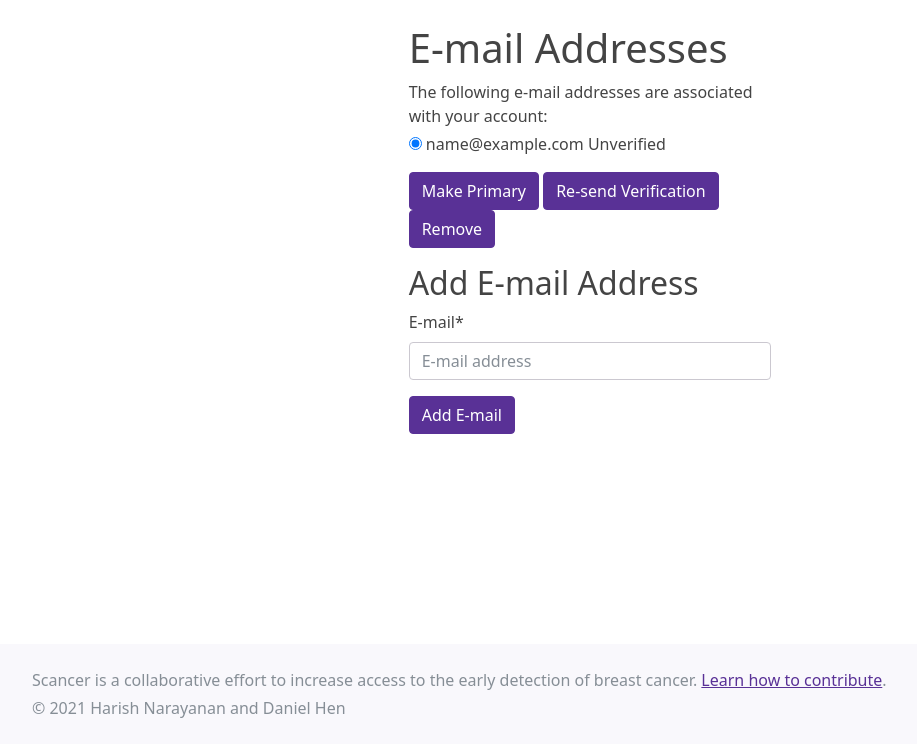
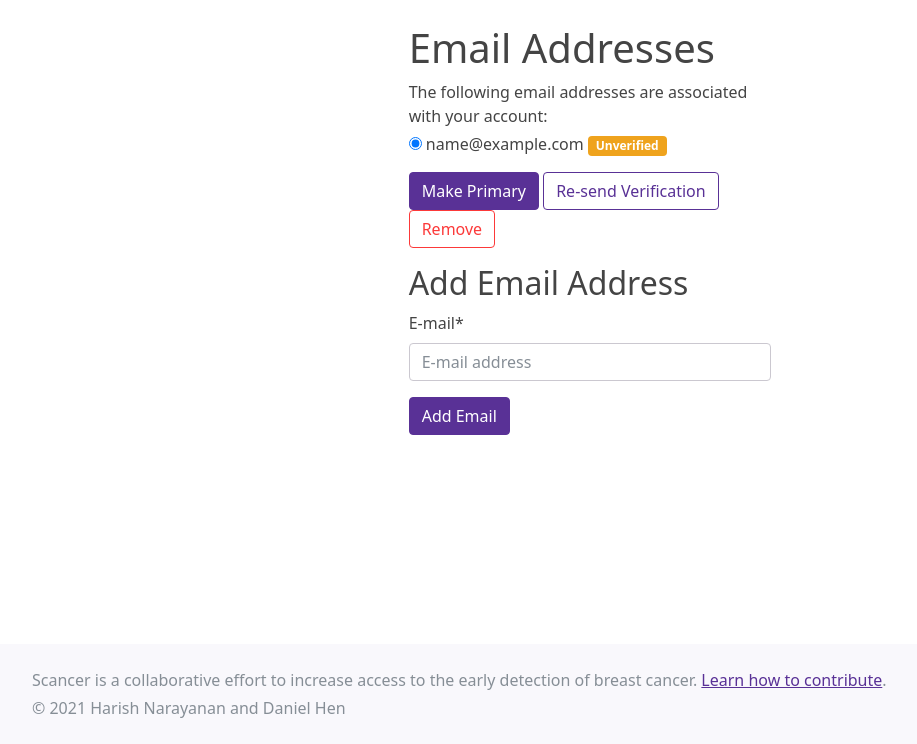
Before and after one commit to scancer-org/webapp, a Django app: page /accounts/email/ in a window 1280 px wide. Shown: the part 56-800 px from the top of the page, without its empty margins (50-967 px from the left). Run offline with Django 3.2, Linux system fonts and the light colour scheme; the visitor is signed in with stand-in values (Sample User, id 1); data comes from the database, SQL or seed files in the repository; some libraries are stand-ins or nearby versions.

Commit message:
Continue polishing of accounts page templates

```diff
--- a/config/settings/base.py
+++ b/config/settings/base.py
@@ -4,6 +4,7 @@ Base settings to build other settings files upon.
 from pathlib import Path
 
 import environ
+from django.contrib.messages import constants as messages
 
 ROOT_DIR = Path(__file__).resolve(strict=True).parent.parent.parent
 # scancer/
@@ -123,6 +124,10 @@ AUTH_PASSWORD_VALIDATORS = [
     {"NAME": "django.contrib.auth.password_validation.CommonPasswordValidator"},
     {"NAME": "django.contrib.auth.password_validation.NumericPasswordValidator"},
 ]
+
+MESSAGE_TAGS = {
+    messages.ERROR: "danger",
+}
 
 # MIDDLEWARE
 # ------------------------------------------------------------------------------
--- a/scancer/templates/account/email.html
+++ b/scancer/templates/account/email.html
@@ -8,10 +8,10 @@
 
 {% block inner %}
 <div class="container-fluid">
-<h1>{% trans "E-mail Addresses" %}</h1>
+<h1>{% trans "Email Addresses" %}</h1>
 
 {% if user.emailaddress_set.all %}
-<p class="mb-1">{% trans 'The following e-mail addresses are associated with your account:' %}</p>
+<p class="mb-1">{% trans 'The following email addresses are associated with your account:' %}</p>
 
 <form action="{% url 'account_email' %}" class="email_list" method="post">
 {% csrf_token %}
@@ -25,36 +25,36 @@
 
     {{ emailaddress.email }}
     {% if emailaddress.verified %}
-    <span class="verified">{% trans "Verified" %}</span>
+    <span class="badge bg-success">{% trans "Verified" %}</span>
     {% else %}
-    <span class="unverified">{% trans "Unverified" %}</span>
+    <span class="badge bg-warning">{% trans "Unverified" %}</span>
     {% endif %}
-    {% if emailaddress.primary %}<span class="primary">{% trans "Primary" %}</span>{% endif %}
+    {% if emailaddress.primary %}<span class="badge bg-primary">{% trans "Primary" %}</span>{% endif %}
   </label>
 </div>
   {% endfor %}
 
 <div class="form-group mt-3">
       <button class="secondaryAction btn btn-primary" type="submit" name="action_primary" >{% trans 'Make Primary' %}</button>
-      <button class="secondaryAction btn btn-primary" type="submit" name="action_send" >{% trans 'Re-send Verification' %}</button>
-      <button class="primaryAction btn btn-primary" type="submit" name="action_remove" >{% trans 'Remove' %}</button>
+      <button class="secondaryAction btn btn-outline-primary" type="submit" name="action_send" >{% trans 'Re-send Verification' %}</button>
+      <button class="primaryAction btn btn-outline-danger" type="submit" name="action_remove" >{% trans 'Remove' %}</button>
 </div>
 
 </fieldset>
 </form>
 
 {% else %}
-<p><strong>{% trans 'Warning:'%}</strong> {% trans "You currently do not have any e-mail address set up. You should really add an e-mail address so you can receive notifications, reset your password, etc." %}</p>
+<p><strong>{% trans 'Warning:'%}</strong> {% trans "You currently do not have any email address set up. You should really add an email address so you can receive notifications, reset your password, etc." %}</p>
 
 {% endif %}
 
 
-    <h2 class="mt-3">{% trans "Add E-mail Address" %}</h2>
+    <h2 class="mt-3">{% trans "Add Email Address" %}</h2>
 
     <form method="post" action="{% url 'account_email' %}" class="add_email">
         {% csrf_token %}
         {{ form|crispy }}
-        <button class="btn btn-primary" name="action_add" type="submit">{% trans "Add E-mail" %}</button>
+        <button class="btn btn-primary" name="action_add" type="submit">{% trans "Add Email" %}</button>
     </form>
 </div>
 {% endblock %}
@@ -64,7 +64,7 @@
 {{ block.super }}
 <script type="text/javascript">
 window.addEventListener('DOMContentLoaded',function() {
-  const message = "{% trans 'Do you really want to remove the selected e-mail address?' %}";
+  const message = "{% trans 'Do you really want to remove the selected email address?' %}";
   const actions = document.getElementsByName('action_remove');
   if (actions.length) {
     actions[0].addEventListener("click", function(e) {
--- a/scancer/templates/account/login.html
+++ b/scancer/templates/account/login.html
@@ -8,7 +8,7 @@
 
 {% block inner %}
 
-<h1>{% trans "Please sign in" %}</h1>
+<h1>{% trans "Please Sign In" %}</h1>
 
 {% get_providers as socialaccount_providers %}
 
--- a/scancer/templates/account/logout.html
+++ b/scancer/templates/account/logout.html
@@ -5,7 +5,7 @@
 {% block head_title %}{% trans "Sign out of the Scancer webapp prototype" %}{% endblock %}
 
 {% block inner %}
-<h1>{% trans "Sign out" %}</h1>
+<h1>{% trans "Sign Out" %}</h1>
 
 <p>{% trans 'Are you sure you want to sign out?' %}</p>
 
--- a/scancer/templates/account/signup.html
+++ b/scancer/templates/account/signup.html
@@ -6,7 +6,7 @@
 {% block head_title %}{% trans "}Sign up to access the Scancer webapp prototype" %}{% endblock %}
 
 {% block inner %}
-<h1>{% trans "Please sign up" %}</h1>
+<h1>{% trans "Please Sign Up" %}</h1>
 
 <p>{% blocktrans %}Already have an account? Then please <a href="{{ login_url }}">sign in</a>.{% endblocktrans %}</p>
 
@@ -16,7 +16,7 @@
   {% if redirect_field_value %}
   <input type="hidden" name="{{ redirect_field_name }}" value="{{ redirect_field_value }}" />
   {% endif %}
-  <button class="btn btn-primary" type="submit">{% trans "Sign up" %}</button>
+  <button class="btn btn-primary" type="submit">{% trans "Sign Up" %}</button>
 </form>
 
 {% endblock %}
--- a/scancer/templates/base.html
+++ b/scancer/templates/base.html
@@ -40,9 +40,9 @@
 
         <ul class="nav col-12 col-md-auto mb-2 justify-content-center mb-md-0">
           <li><a href="{% url 'about' %}" class="nav-link px-2 link-{% if request.path == '/about/' %}secondary{% else %}dark{% endif %}">Vision</a></li>
-          <li><a href="{% url 'contribute' %}" class="nav-link px-2 link-{% if request.path == '/contribute/' %}secondary{% else %}dark{% endif %}">How can you help?</a></li>
+          <li><a href="{% url 'contribute' %}" class="nav-link px-2 link-{% if request.path == '/contribute/' %}secondary{% else %}dark{% endif %}">How Can You Help?</a></li>
         </ul>
-        <a href="{% url 'account_login' %}" class="btn btn-outline-primary me-2 ms-3">Sign in</a>
+        <a href="{% url 'account_login' %}" class="btn btn-outline-primary me-2 ms-3">Sign In</a>
       </header>
     </div>
     {% endblock header %}
--- a/scancer/templates/base_app.html
+++ b/scancer/templates/base_app.html
@@ -49,9 +49,9 @@
           <li class="nav-item dropdown">
             <a class="nav-link dropdown-toggle" href="#" id="dropdown5" data-bs-toggle="dropdown" aria-expanded="false">{{ request.user.name  }}</a>
             <ul class="dropdown-menu dropdown-menu-end" aria-labelledby="dropdown5">
-              <li><a class="dropdown-item" href="{% url 'users:detail' request.user.username  %}">Your Profile</a></li>
+              <li><a class="dropdown-item" href="{% url 'account_email' %}">Change Email</a></li>
               <li><a class="dropdown-item" href="{% url 'account_change_password' %}">Change Password</a></li>
-              <li><a class="dropdown-item" href="{% url 'account_logout' %}">Sign out</a></li>
+              <li><a class="dropdown-item" href="{% url 'account_logout' %}">Sign Out</a></li>
             </ul>
           </li>
         </ul>
```
